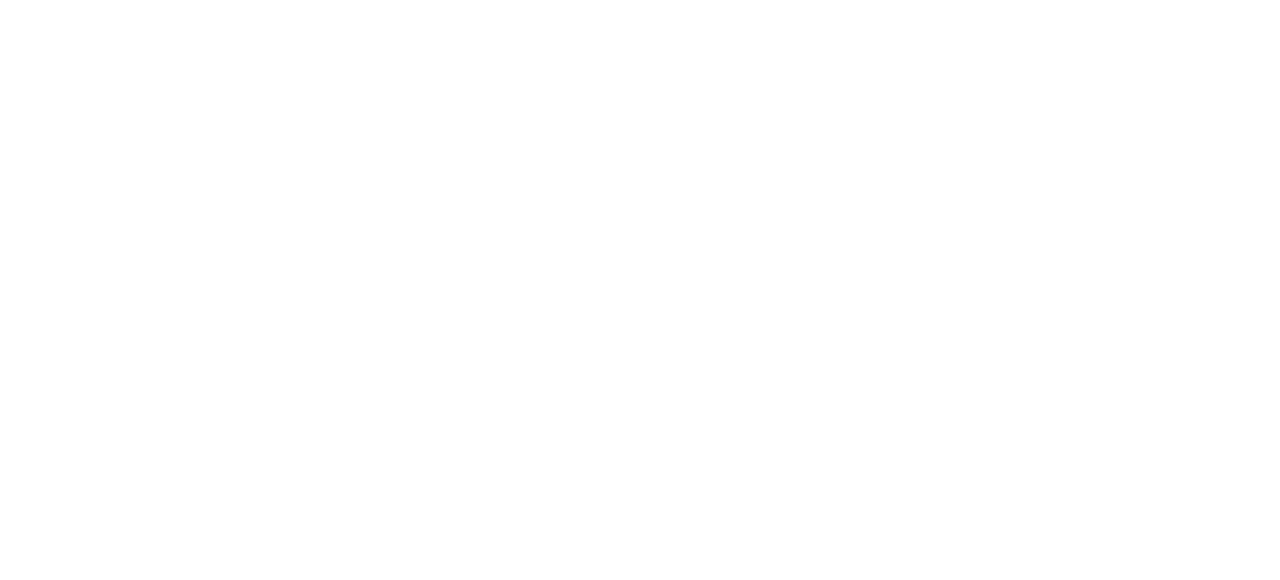
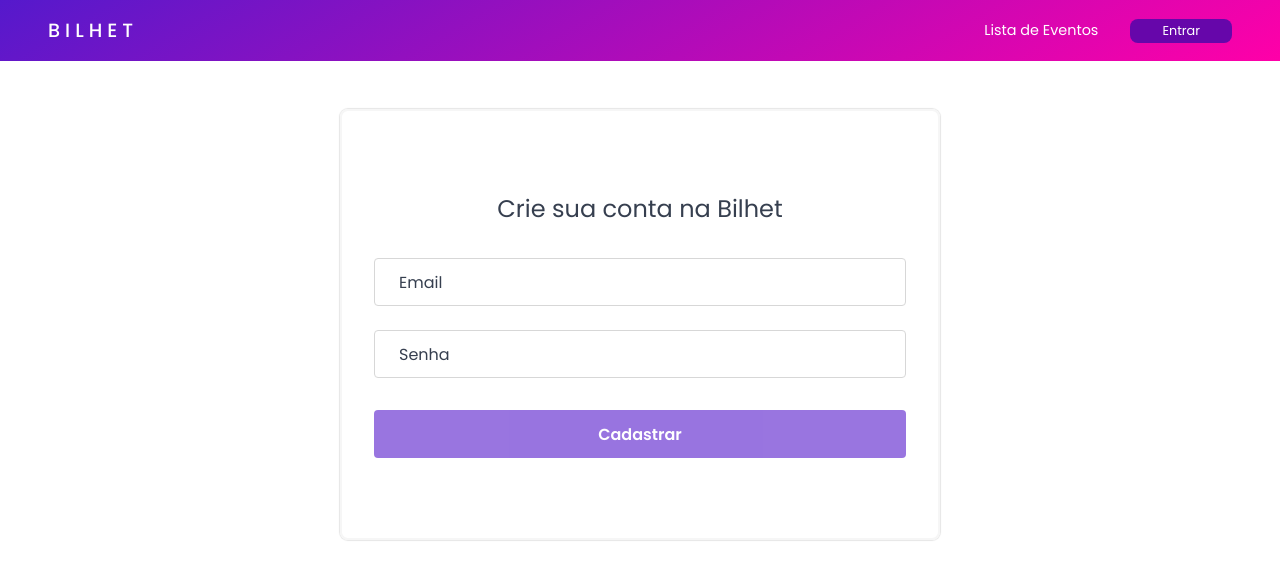
Before and after one commit to And1zera/DevSoft-Unimetrocamp, a React (Create React App) app in the folder frontend/: page /bilhet/cadastre-se in a window 1280 px wide. Shown: the top 580 px of the page. Built offline with nearby package versions, Linux system fonts and the light colour scheme.

Commit message:
Implementado pagina de cadastro de usuário

```diff
--- a/frontend/server.json
+++ b/frontend/server.json
@@ -57,15 +57,14 @@
   ],
   "shoppingCart": [
     {
-      "id": 3,
-      "title": "Mulan | live action",
-      "fullPrice": 20,
-      "amount": 3,
-      "image": "https://media.hugogloss.uol.com.br/uploads/2019/07/primeiro-trailer-mulan.jpg",
-      "date": "2021-10-10",
-      "location": "Campinas Shopping",
-      "qtd": 1,
-      "rg": "556699748"
+      "id": 6,
+      "title": "Luca | Disney Pixar",
+      "fullPrice": 100.4,
+      "amount": 25,
+      "image": "https://teoriageek.com.br/wp-content/uploads/2021/06/Luca-Banner-1024x576-1.jpg",
+      "date": "2021-09-12",
+      "location": "Shopping Dom Pedro",
+      "qtd": 1
     }
   ],
   "payment": {
--- a/frontend/src/pages/Events/index.tsx
+++ b/frontend/src/pages/Events/index.tsx
@@ -24,7 +24,7 @@
           </div>
         </Cart>
 
-        <Cart to="/bilhet/meus-bilhete">
+        <Cart to="/bilhet/meus-bilhetes">
           <FaAddressCard size={26} color="var(--body)" />
           <div>
             <strong>Meus Bilhete</strong>
--- a/frontend/src/pages/Login/index.tsx
+++ b/frontend/src/pages/Login/index.tsx
@@ -50,7 +50,7 @@
 
         <button type="submit">Entrar</button>
 
-        <Link to="cadastra-se">
+        <Link to="/bilhet/cadastre-se" onClick={handleCloseModal}>
           <span>Não tem uma conta? </span> Cadastre-se
         </Link>
       </Container>
--- /dev/null
+++ b/frontend/src/pages/Register/index.tsx
@@ -0,0 +1,38 @@
+import React, { useState } from 'react';
+import { Header } from '../../components/Header';
+import { Back, Container } from './styles';
+
+export function Register(): JSX.Element {
+  const [email, setEmail] = useState('');
+  const [password, setPassword] = useState('');
+
+  return (
+    <>
+      <Header isColorActive>
+        <Back to="/bilhet/events" className="back">
+          Lista de Eventos
+        </Back>
+      </Header>
+
+      <Container>
+        <h1> Crie sua conta na Bilhet </h1>
+
+        <input
+          type="email"
+          placeholder="Email"
+          value={email}
+          onChange={e => setEmail(e.target.value)}
+        />
+        <input
+          type="password"
+          placeholder="Senha"
+          value={password}
+          onChange={e => setPassword(e.target.value)}
+        />
+        <button type="submit" disabled={!email || !password}>
+          Cadastrar
+        </button>
+      </Container>
+    </>
+  );
+}
--- /dev/null
+++ b/frontend/src/pages/Register/styles.ts
@@ -0,0 +1,70 @@
+import { Link } from 'react-router-dom';
+import styled from 'styled-components';
+
+export const Container = styled.form`
+  max-width: 600px;
+  margin: 3rem auto;
+  padding: 5rem 2rem;
+  border: 2px solid #f6f6f6;
+  border-radius: 0.5rem;
+  box-shadow: 0px 0px 1px 1px rgba(0, 0, 0, 0.1);
+
+  h1 {
+    color: var(--text-title);
+    font-size: 1.5rem;
+    margin-bottom: 2rem;
+    font-weight: 400;
+    text-align: center;
+  }
+
+  input {
+    width: 100%;
+    height: 3rem;
+    padding: 0 1.5rem;
+
+    border-radius: 0.25rem;
+    border: 1px solid #d7d7d7;
+
+    font-weight: 400;
+    font-size: 1rem;
+
+    &::placeholder {
+      color: var(--text-title);
+    }
+
+    & + input {
+      margin-top: 1.5rem;
+    }
+  }
+
+  button[type='submit'] {
+    width: 100%;
+    padding: 0 1.5rem;
+    height: 3rem;
+    color: var(--white);
+    background-color: var(--body);
+    border-radius: 0.25rem;
+    border: 0;
+    font-size: 1rem;
+    font-weight: 600;
+    margin-top: 2rem;
+
+    transition: filter 0.2s;
+
+    &:hover {
+      filter: brightness(0.9);
+    }
+  }
+`;
+
+export const Back = styled(Link)`
+  color: var(--white);
+  text-decoration: none;
+  font-size: 0.9rem;
+
+  transition: filter 0.2s;
+
+  &:hover {
+    filter: brightness(0.9);
+  }
+`;
--- a/frontend/src/routes/index.tsx
+++ b/frontend/src/routes/index.tsx
@@ -1,11 +1,10 @@
 import React from 'react';
 import { Switch, Route } from 'react-router-dom';
-import { CancelTicket } from '../pages/CancelTicket';
 import { Cart } from '../pages/Cart';
 import { Events } from '../pages/Events';
-import { Exchange } from '../pages/Exchange';
 import { Home } from '../pages/Home';
 import { Login } from '../pages/Login';
+import { Register } from '../pages/Register';
 import { Ticket } from '../pages/Ticket';
 
 export function Routes(): JSX.Element {
@@ -15,9 +14,8 @@
       <Route exact path="/bilhet/events" component={Events} />
       <Route exact path="/bilhet/cart" component={Cart} />
       <Route exact path="/bilhet/login" component={Login} />
-      <Route exact path="/bilhet/trocar-bilhete" component={Exchange} />
-      <Route exact path="/bilhet/meus-bilhete" component={Ticket} />
-      <Route exact path="/bilhet/devolver-bilhete" component={CancelTicket} />
+      <Route exact path="/bilhet/meus-bilhetes" component={Ticket} />
+      <Route exact path="/bilhet/cadastre-se" component={Register} />
     </Switch>
   );
 }
```
